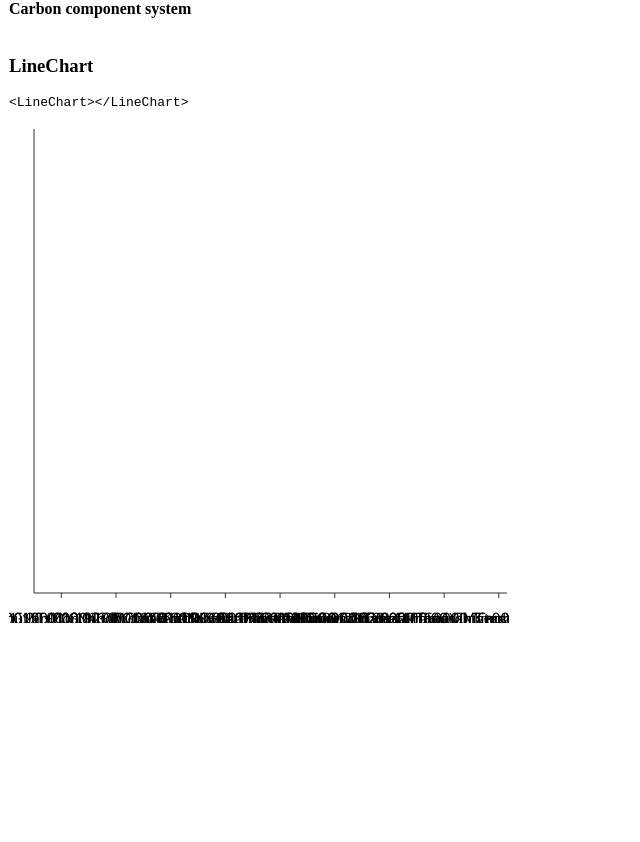
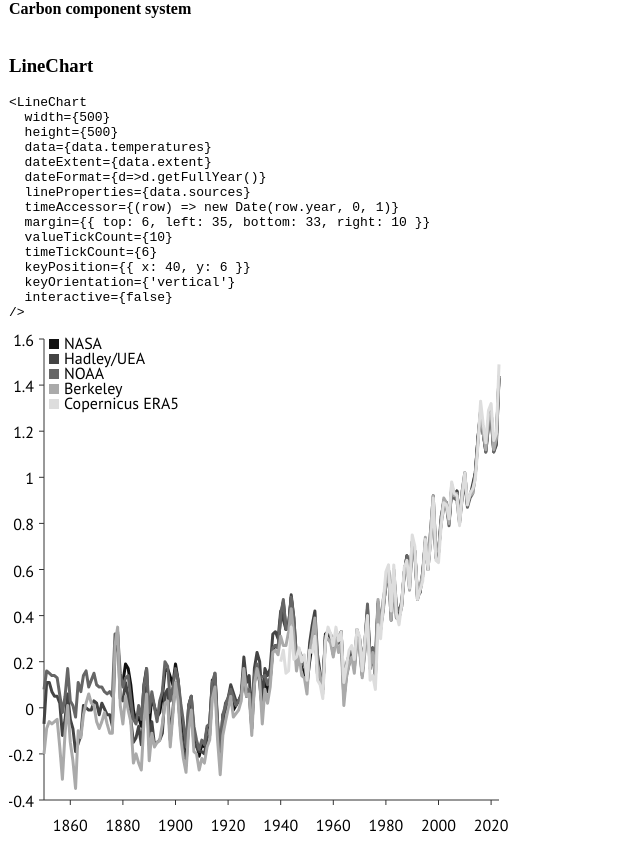
Before and after one commit to carbonbrief/carbon-components, a SvelteKit app: page /LineChart in a window 1280 px wide. Shown: the whole page, without its empty margins (0-640 px from the left). Before the commit the page ends 800 px from the top, so only its background shows below. Built offline with nearby package versions, Linux system fonts and the light colour scheme.

Commit message:
working line chart

```diff
--- a/src/lib/LineChart.svelte
+++ b/src/lib/LineChart.svelte
@@ -23,8 +23,7 @@
 	export let timeTickCount = 5;
 	export let keyPosition = { x: 0, y: 0 };
 	export let key = true;
-
-	let interactive = true;
+	export let interactive = false;
 
 	let chartSVG;
 	let SVGpoint;
@@ -119,6 +118,8 @@
 	function toolTipOff() {
 		pointerActive = false;
 	}
+
+  $: console.log(sortedData, chartLines)
 </script>
 
 <div class="chart-container">
--- a/src/routes/LineChart/+page.svelte
+++ b/src/routes/LineChart/+page.svelte
@@ -6,18 +6,34 @@
 </script>
 
 <h1>LineChart</h1>
-<pre>{`<LineChart></LineChart>`}</pre>
+<pre>{`<LineChart
+  width={500}
+  height={500}
+  data={data.temperatures}
+  dateExtent={data.extent}
+  dateFormat={d=>d.getFullYear()}
+  lineProperties={data.sources}
+  timeAccessor={(row) => new Date(row.year, 0, 1)}
+  margin={{ top: 6, left: 35, bottom: 33, right: 10 }}
+  valueTickCount={10}
+  timeTickCount={6}
+  keyPosition={{ x: 40, y: 6 }}
+  keyOrientation={'vertical'}
+  interactive={false}
+/>`}</pre>
 <div class="container">
 	<LineChart
 		width={500}
 		height={500}
 		data={data.temperatures}
 		dateExtent={data.extent}
+    dateFormat={d=>d.getFullYear()}
+    lineProperties={data.sources}
 		timeAccessor={(row) => new Date(row.year, 0, 1)}
-		margin={{ top: 6, left: 25, bottom: 30, right: 2 }}
+		margin={{ top: 6, left: 35, bottom: 33, right: 10 }}
 		valueTickCount={10}
 		timeTickCount={6}
-		keyPosition={{ x: 35, y: 6 }}
+		keyPosition={{ x: 40, y: 6 }}
 		keyOrientation={'vertical'}
 		interactive={false}
 	/>
```
